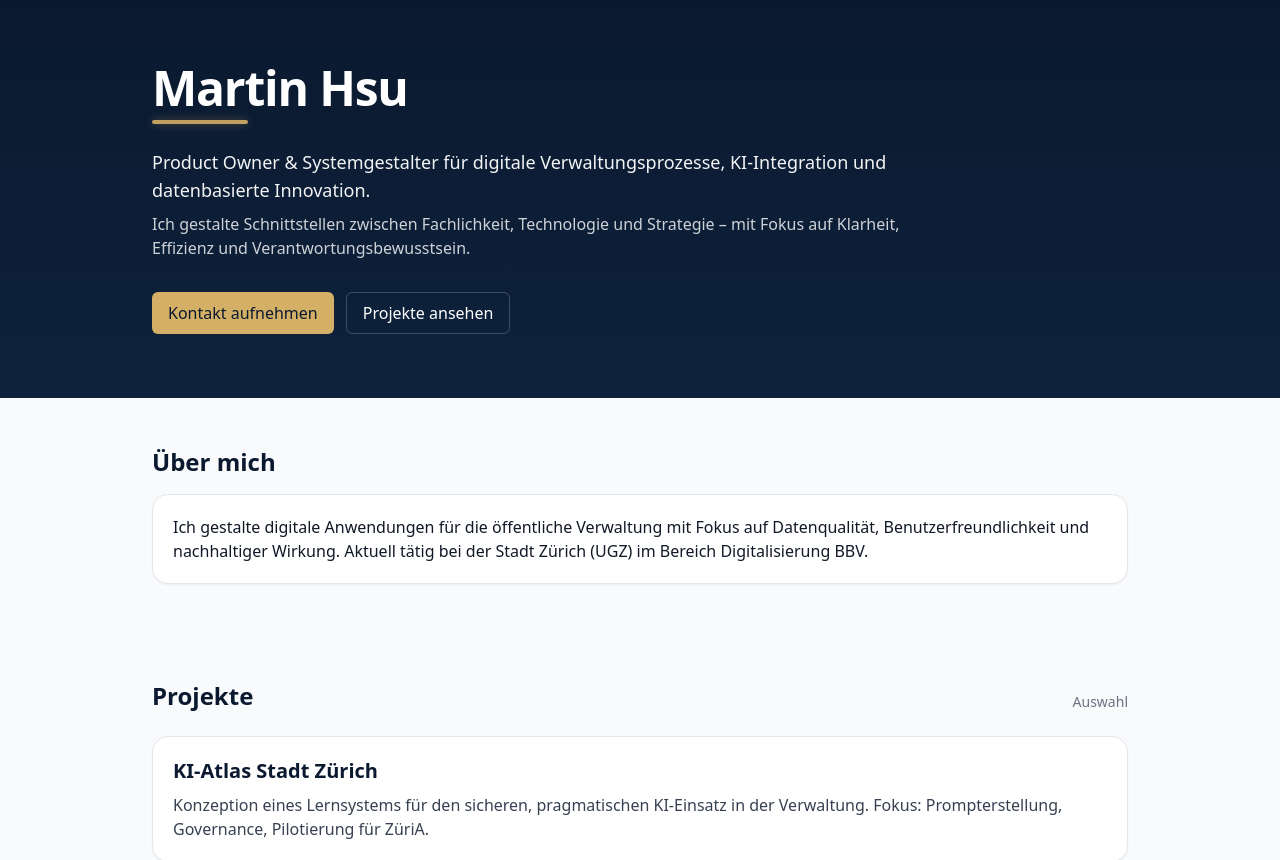
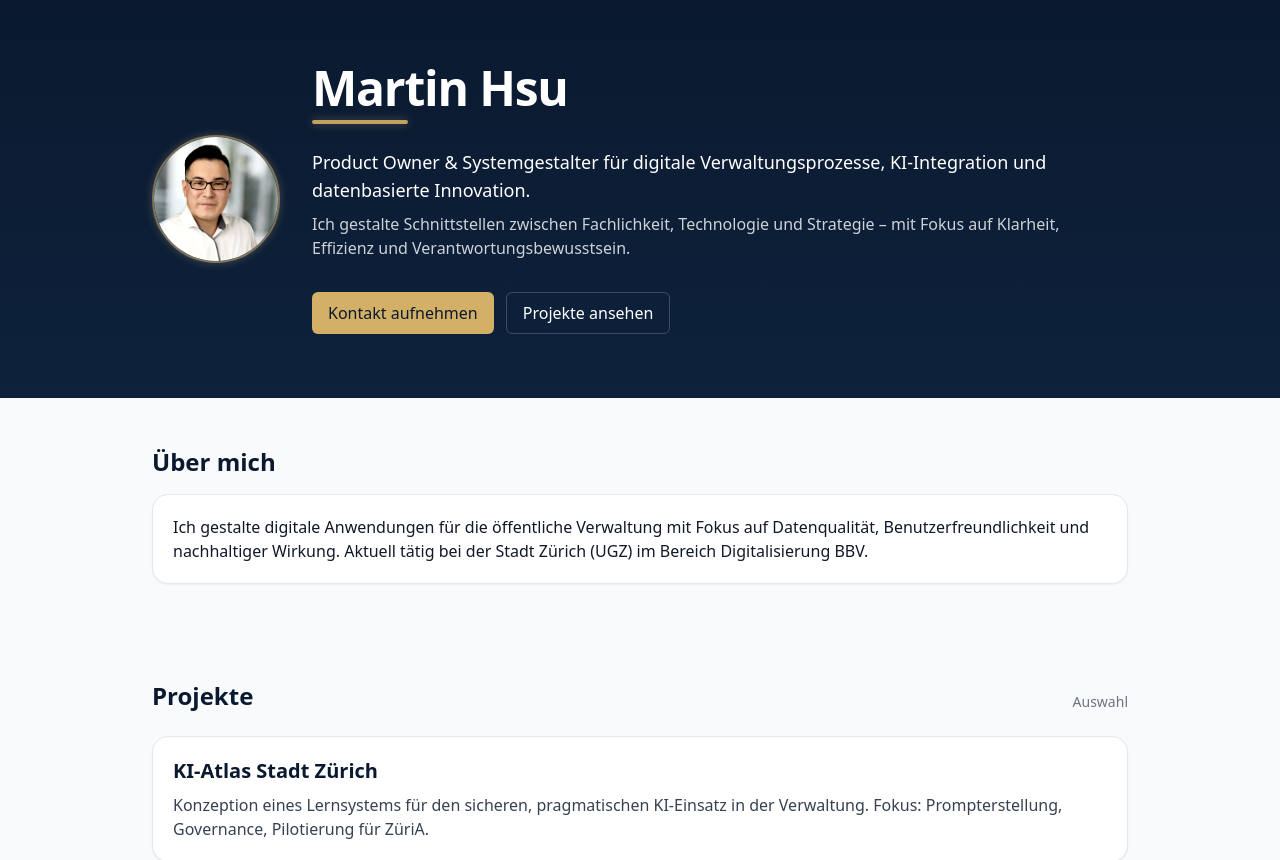
Before and after one commit to hsumartin/hsu-digital, a React (Vite) app: page / in a window 1280 px wide. Shown: the top 860 px of the page. Built offline with nearby package versions, Linux system fonts and the light colour scheme.

Commit message:
Update: Profilfoto Gold-Animation + Textfade

```diff
--- a/src/index.css
+++ b/src/index.css
@@ -11,3 +11,44 @@
 }
 
 a { text-underline-offset: 3px; }
+/* Sanfte Gold-Glow-Animation beim Seitenaufbau */
+@keyframes goldFade {
+  0% {
+    filter: grayscale(30%) brightness(0.9) contrast(1);
+    box-shadow: 0 0 0 rgba(212,176,102,0);
+  }
+  60% {
+    filter: grayscale(25%) brightness(1.05) contrast(1.1);
+    box-shadow: 0 0 14px rgba(212,176,102,0.35);
+  }
+  100% {
+    filter: grayscale(20%) brightness(1.08) contrast(1.15);
+    box-shadow: 0 0 10px rgba(212,176,102,0.25);
+  }
+}
+
+.photo-gold-animate {
+  animation: goldFade 2.2s ease-out forwards;
+  border: 2px solid rgba(212,176,102,0.5);
+  transition: filter 0.5s ease, box-shadow 0.5s ease;
+  border-radius: 9999px;
+}
+
+.photo-gold-animate:hover {
+  filter: brightness(1.15) contrast(1.2);
+  box-shadow: 0 0 18px rgba(212,176,102,0.55);
+}
+@keyframes fadeInText {
+  0% { opacity: 0; transform: translateY(10px); }
+  100% { opacity: 1; transform: translateY(0); }
+}
+
+.text-appear {
+  animation: fadeInText 1.8s ease-out forwards;
+}
+
+.text-appear-delayed {
+  animation: fadeInText 1.8s ease-out forwards;
+  animation-delay: 0.8s;
+  opacity: 0;
+}
--- a/src/pages/DigitaleProfilseite.jsx
+++ b/src/pages/DigitaleProfilseite.jsx
@@ -20,10 +20,22 @@ export default function DigitaleProfilseite() {
     <main className="min-h-screen bg-background text-text">
       {/* Hero */}
 <section className="bg-gradient-to-b from-primary to-[#0e223c] text-white">
-        <div className="max-w-5xl mx-auto px-6 py-16">
-          <h1 className="text-4xl sm:text-5xl font-semibold tracking-tight">Martin Hsu</h1>
+  <div className="max-w-5xl mx-auto px-6 py-16 flex flex-col sm:flex-row sm:items-center sm:space-x-8">
+
+{/* Profilfoto */}
+<img
+  src="/profile.jpg"
+  alt="Profilfoto von Martin Hsu"
+  className="w-32 h-32 rounded-full object-cover photo-gold-animate mb-6 sm:mb-0"
+/>
+
+    {/* Textbereich */}
+    <div>
+      <h1 className="text-4xl sm:text-5xl font-heading font-semibold tracking-tight text-appear">
+  Martin Hsu
+</h1>
       <div className="mt-2 h-1 w-24 bg-accent/90 rounded-full glow-gold"></div>
-          <p className="mt-6 text-lg max-w-3xl opacity-95">
+      <p className="mt-6 text-lg max-w-3xl opacity-95 font-sans text-appear-delayed">
   Product Owner & Systemgestalter für digitale Verwaltungsprozesse, KI-Integration und datenbasierte Innovation.
 </p>
       <p className="mt-2 max-w-3xl text-white/80">
@@ -32,6 +44,7 @@ export default function DigitaleProfilseite() {
       <div className="mt-8 flex flex-wrap gap-3">
         <Button className="bg-accent text-primary hover:shadow-glow-gold">Kontakt aufnehmen</Button>
         <a href="#projekte" className="px-4 py-2 rounded-md border border-white/20 hover:border-accent/70 transition">Projekte ansehen</a>
+      </div>
     </div>
   </div>
 </section>
```
Also changed, not shown: public/profile.jpg (added). Lines whose indentation alone changed are shown as unchanged.
